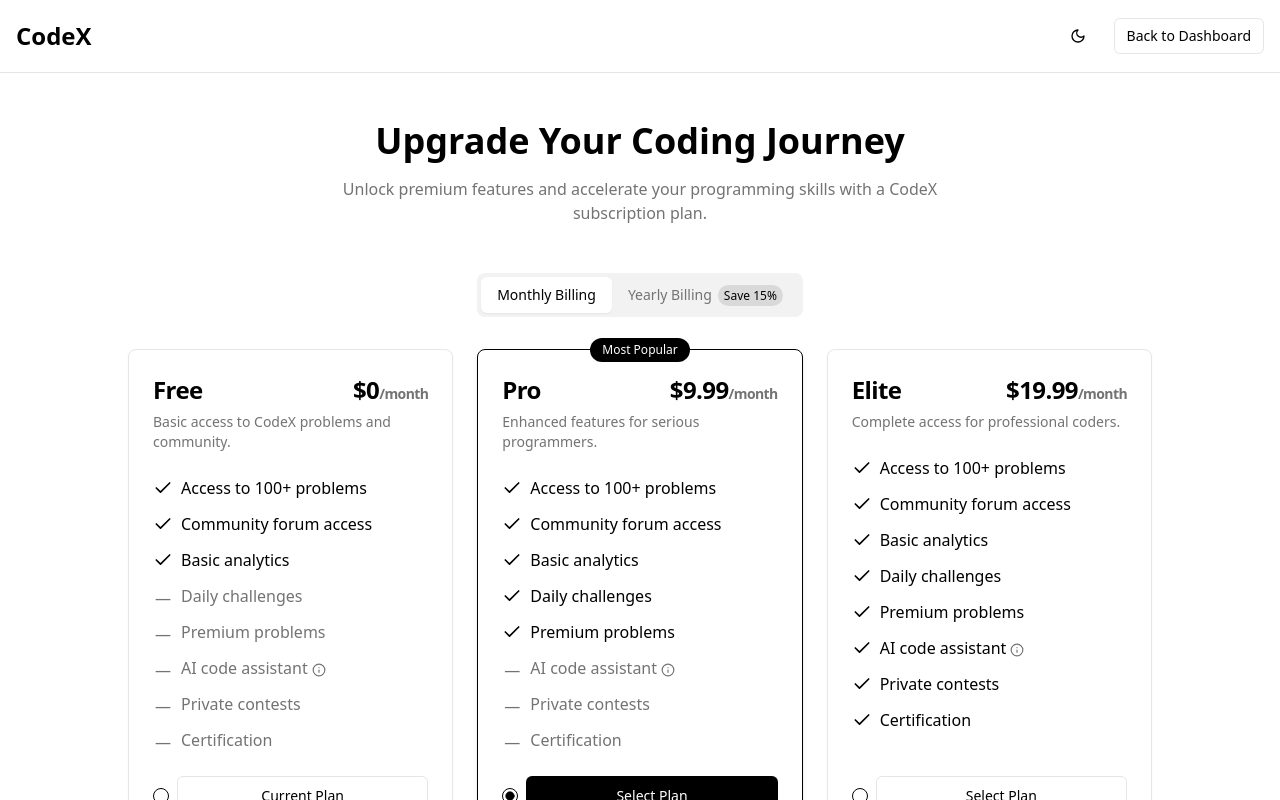
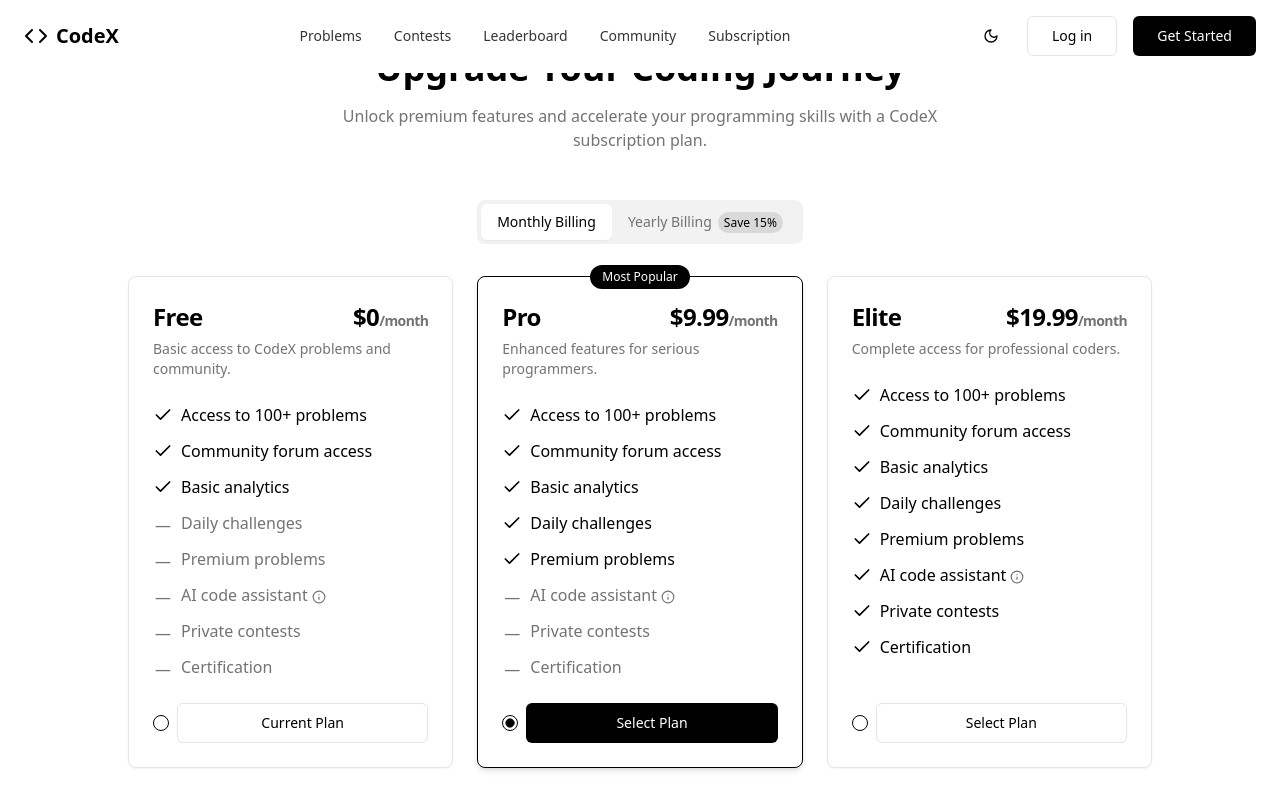
Before and after one commit to WiTheR60334/CodeX, a React (Vite) app: page /subscription in a window 1280 px wide. Shown: the top 800 px of the page. Built offline with nearby package versions, Linux system fonts and the light colour scheme.

Commit message:
fixed navbar in subscription page

```diff
--- a/src/pages/Subscription.tsx
+++ b/src/pages/Subscription.tsx
@@ -8,6 +8,7 @@ import { RadioGroup, RadioGroupItem } from "@/components/ui/radio-group";
 import { Tabs, TabsContent, TabsList, TabsTrigger } from "@/components/ui/tabs";
 import { Input } from "@/components/ui/input";
 import { Label } from "@/components/ui/label";
+import Navbar from "@/components/Navbar";
 import { Checkbox } from "@/components/ui/checkbox";
 import { Check, Info, CreditCard, CreditCardIcon, Shield, Star } from "lucide-react";
 import { Tooltip, TooltipContent, TooltipProvider, TooltipTrigger } from "@/components/ui/tooltip";
@@ -154,22 +155,7 @@ const Subscription = () => {
 
   return (
     <div className="min-h-screen bg-background">
-      <header className="border-b">
-        <div className="container mx-auto px-4 py-4 flex items-center justify-between">
-          <Link to="/" className="text-2xl font-bold">
-            CodeX
-          </Link>
-          <div className="flex items-center gap-4">
-            <DarkModeToggle />
-            <Link to="/dashboard">
-              <Button variant="outline" size="sm">
-                Back to Dashboard
-              </Button>
-            </Link>
-          </div>
-        </div>
-      </header>
-
+      <Navbar/>
       <main className="container mx-auto px-4 py-8 md:py-12">
         <div className="max-w-5xl mx-auto">
           <div className="text-center mb-12">
```
